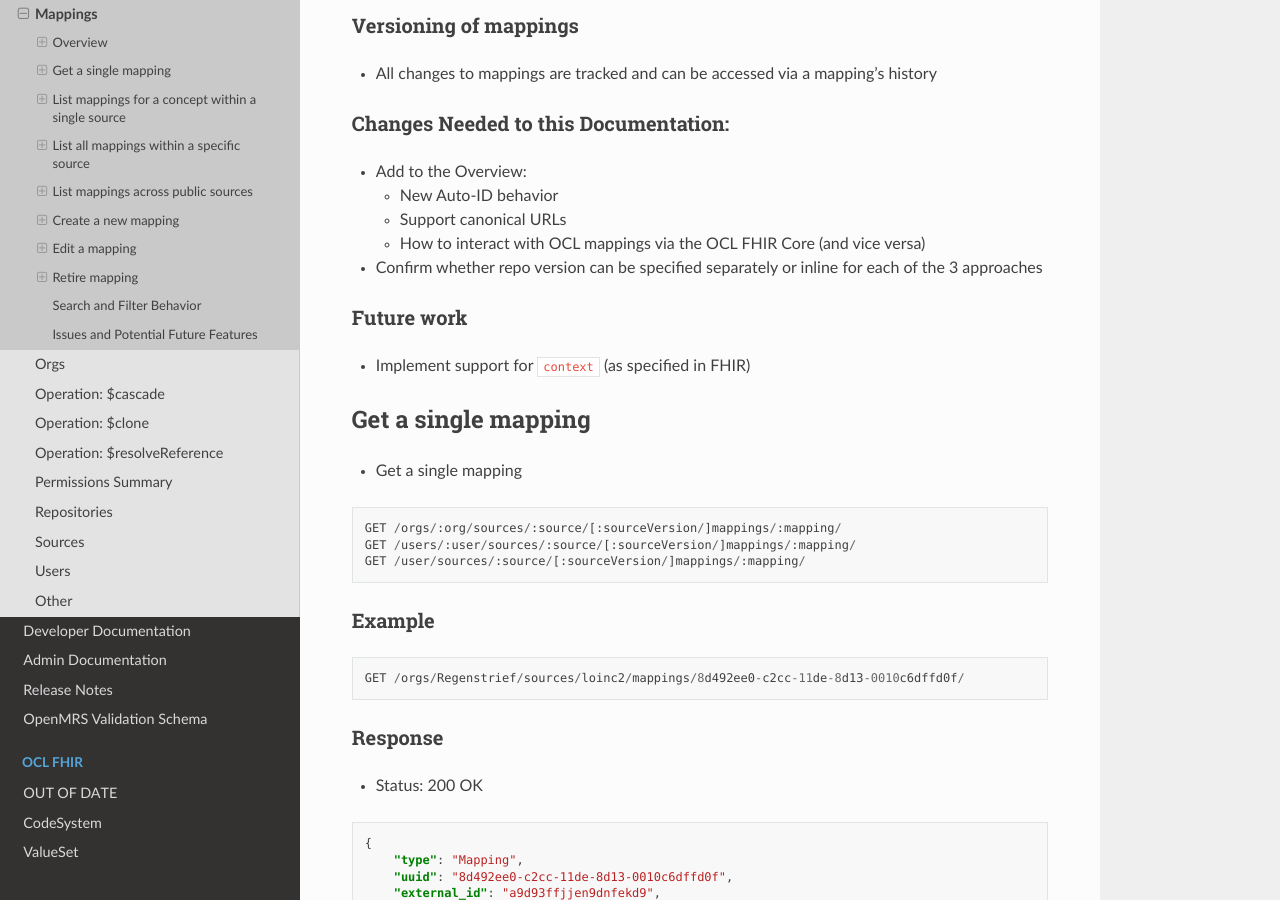
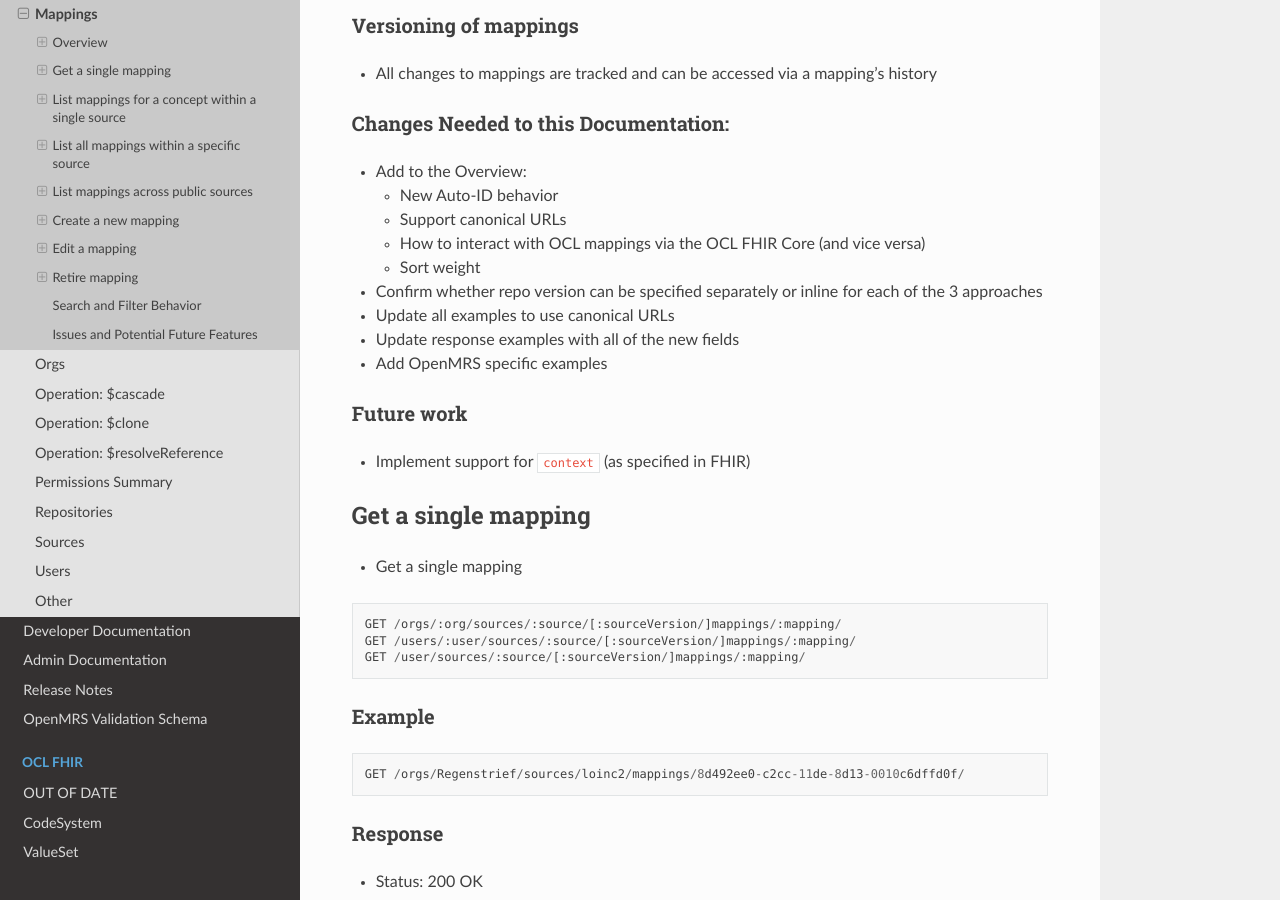
Before and after one commit to OpenConceptLab/ocl-docs, a Sphinx documentation site: the page built from docs/source/oclapi/apireference/mappings.md, in a window 1280 px wide and 900 px high, scrolled down 1216 px. Built offline with Sphinx 7.4.7 and the Read the Docs theme 2.0.0, drawn with Linux system fonts in a browser that asks for light colours.

Commit message:
Update mappings.md
Added to list of additional changes needed in the documentation

```diff
--- a/docs/source/oclapi/apireference/mappings.md
+++ b/docs/source/oclapi/apireference/mappings.md
@@ -28,7 +28,11 @@ A mapping's `from_concept` and `to_concept` may be defined using Canonical URLs
   - New Auto-ID behavior
   - Support canonical URLs
   - How to interact with OCL mappings via the OCL FHIR Core (and vice versa)
+  - Sort weight
 - Confirm whether repo version can be specified separately or inline for each of the 3 approaches
+- Update all examples to use canonical URLs
+- Update response examples with all of the new fields
+- Add OpenMRS specific examples
 
 ### Future work
 - Implement support for `context` (as specified in FHIR)
```
